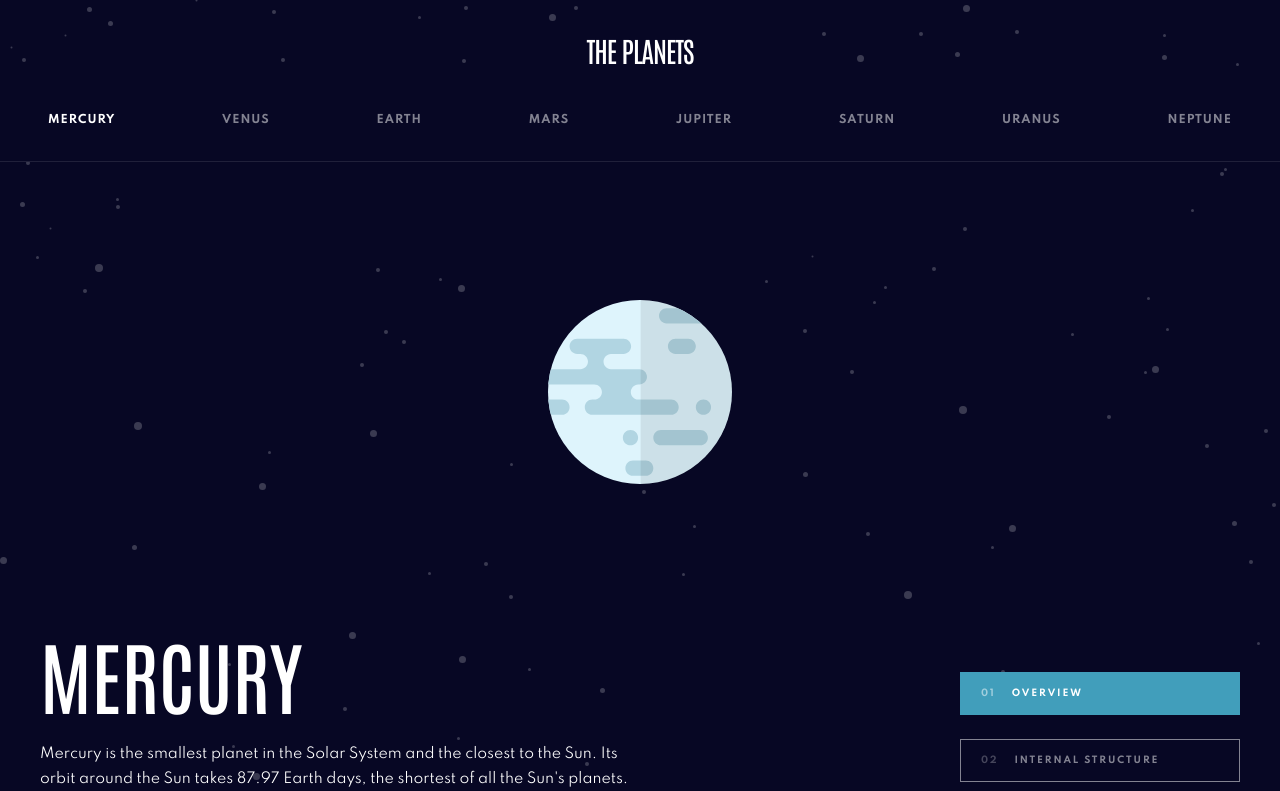
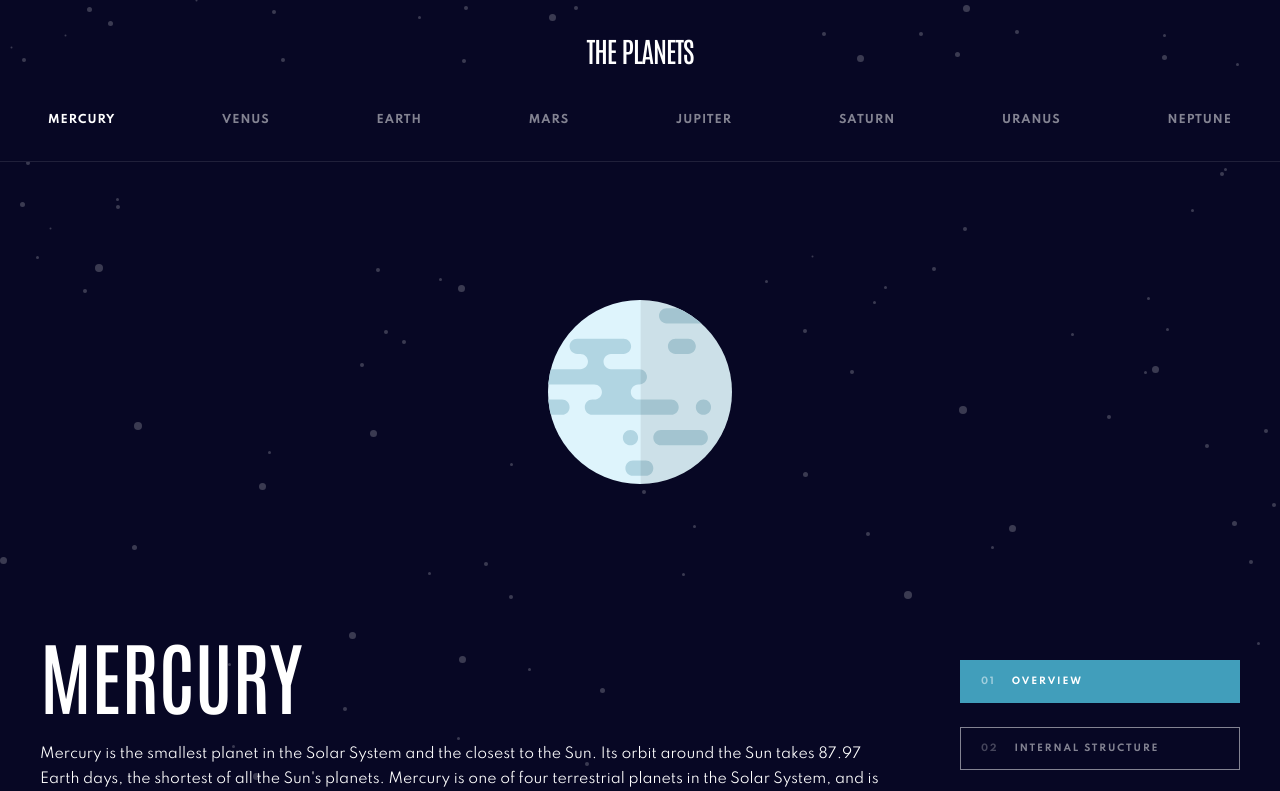
Before and after one commit to babs20/planets-fact-site, a Next.js app: page / in a window 1280 px wide. Shown: the top 791 px of the page. Built offline with nearby package versions, Linux system fonts and the light colour scheme.

Commit message:
remove grid

```diff
--- a/pages/index.tsx
+++ b/pages/index.tsx
@@ -43,7 +43,7 @@ type PlanetType = {
   };
 };
 
-const PlanetContainer = styled.main`
+const PlanetContainer = styled.div`
   display: flex;
   flex-direction: column;
   align-items: center;
@@ -51,26 +51,12 @@ const PlanetContainer = styled.main`
   padding: 0 24px;
 
   @media ${device.tablet} {
-    display: grid;
-    grid-template-columns: 1fr 1fr;
-    grid-template-rows: min-content min-content min-content;
     padding: 0 40px 36px 40px;
-
-    #planet {
-      grid-column: 1/3;
-      grid-row: 1;
-    }
-    #facts {
-      grid-column: 1/3;
-      grid-row: 3;
-    }
   }
 
   @media ${device.desktop} {
-    #planet {
-      grid-column: 1;
-      grid-row: 1/3;
-    }
+    padding: 0 165px;
+    margin: 0 auto;
   }
 `;
 
@@ -84,6 +70,15 @@ const TabletSectionContainer = styled.div`
   display: none;
   @media ${device.tablet} {
     display: block;
+  }
+`;
+
+const InfoContainer = styled.div`
+  @media ${device.tablet} {
+    display: flex;
+    justify-content: space-between;
+    width: 100%;
+    align-items: center;
   }
 `;
 
@@ -103,11 +98,13 @@ export default function Home({ data }: PropTypes) {
           />
         </MobileSectionContainer>
         <PlanetContainer>
+          <div>
             <Planet
               planetImageUrl={data[planetPage].images}
               planetName={data[planetPage].name}
               sectionName={section}
             />
+            <InfoContainer>
               <Information
                 section={data[planetPage][section as keyof PlanetType]}
                 name={data[planetPage].name}
@@ -119,6 +116,9 @@ export default function Home({ data }: PropTypes) {
                   planetName={data[planetPage].name}
                 />
               </TabletSectionContainer>
+            </InfoContainer>
+          </div>
+
           <Facts
             rotation={data[planetPage].rotation}
             revolution={data[planetPage].revolution}
```
Lines whose indentation alone changed are shown as unchanged.
